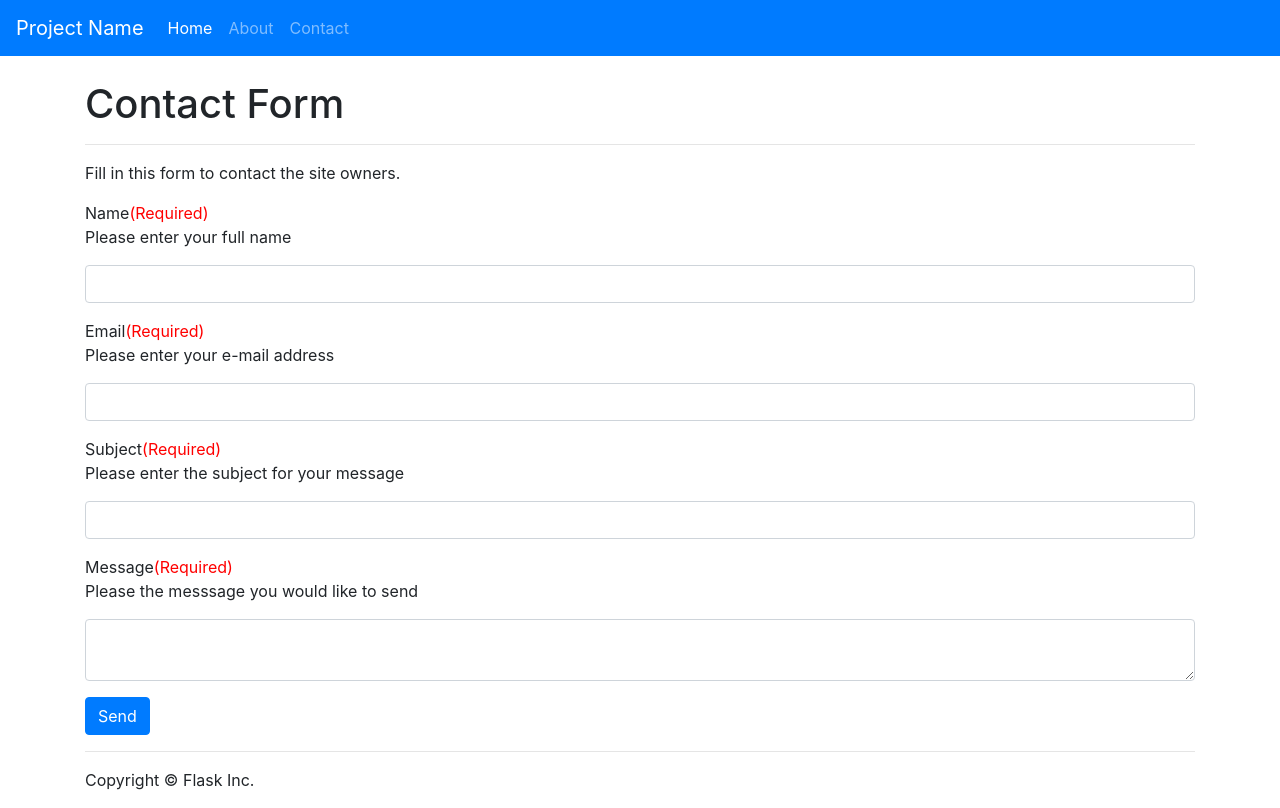
After one commit to jodidari/info3180-lab3, a Flask app: page /contact in a window 1280 px wide. The commit adds this page. Run offline with Flask 2, Linux system fonts and the light colour scheme; some libraries are stand-ins or nearby versions.

Commit message:
your commit message

```diff
--- /dev/null
+++ b/app/forms.py
@@ -0,0 +1,9 @@
+from flask_wtf import FlaskForm
+from wtforms import StringField, TextAreaField
+from wtforms.validators import DataRequired
+
+class ContactForm(FlaskForm):
+    name = StringField('Name', validators=[DataRequired()])
+    email = StringField('Email', validators=[DataRequired()])
+    subject = StringField('Subject', validators=[DataRequired()])
+    message = TextAreaField('Message', validators=[DataRequired()])
--- /dev/null
+++ b/app/templates/contact.html
@@ -0,0 +1,33 @@
+{% extends "base.html" %}
+
+{% block main %}
+<div id="contact">
+    <h1>Contact Form</h1>
+    <hr>
+    <p>Fill in this form to contact the site owners. </p>
+    <form method="POST" action="{{ url_for('contact') }}">
+     {{form.csrf_token}}
+
+     <div class="form-group"{{form.name.label}}<span style="color: red">(Required)</span>
+     <p>Please enter your full name<p>
+     {{form.name(size=20,class="form-control")}}</div>
+
+     <div class="form-group"{{form.email.label}}<span style="color: red">(Required)</span>
+     <p>Please enter your e-mail address<p>
+     {{form.email(size=20,class="form-control")}}</div>
+
+     <div class="form-group"{{form.subject.label}}<span style="color: red">(Required)</span>
+     <p>Please enter the subject for your message<p>
+     {{form.subject(size=20,class="form-control")}}</div>
+
+     <div class="form-group"{{form.message.label}}<span style="color: red">(Required)</span>
+     <p>Please the messsage you would like to send<p>
+     {{form.message(size=40,class="form-control")}}</div>
+
+     <div>
+         <button type="submit" class="btn btn-primary btn-md">Send</button>
+    </div>
+
+     </form>
+    </div>
+{% endblock %}
--- a/app/templates/header.html
+++ b/app/templates/header.html
@@ -12,6 +12,9 @@
       <li class="nav-item">
         <a class="nav-link" href="{{ url_for('about') }}">About</a>
       </li>
+       <li class="nav-item">
+        <a class="nav-link" href="{{ url_for('contact') }}">Contact</a>
+      </li>
     </ul>
   </div>
 </nav>
--- a/app/views.py
+++ b/app/views.py
@@ -5,8 +5,11 @@ Werkzeug Documentation:  http://werkzeug.pocoo.org/documentation/
 This file creates your application.
 """
 
-from app import app
+from app import app,mail
 from flask import render_template, request, redirect, url_for, flash
+from forms import ContactForm
+from flask_mail import Message
+
 
 
 ###
@@ -24,7 +27,21 @@ def about():
     """Render the website's about page."""
     return render_template('about.html', name="Mary Jane")
 
+@app.route('/contact', methods=["POST","GET"])
+def contact():
+    myform=ContactForm()
+    """Render the website's contact page."""
+    if request.method == 'POST' and myform.validate_on_submit():
+        send_mail(myform.name.data,myform.email.data,myform.subject.data,myform.message.data)
+        flash('Successfully sent')
+        return redirect(url_for('home'))
+    else:
+        return render_template('contact.html',form=myform,addtext='Error with sending')
 
+def send_mail(name,email,subject,message):
+	msg = Message(subject, sender=(name,email), recipients=["to@example.com"])
+	msg.body = message
+	mail.send(msg)
 ###
 # The functions below should be applicable to all Flask apps.
 ###
--- a/requirements.txt
+++ b/requirements.txt
@@ -6,3 +6,5 @@ click==6.7
 gunicorn==19.6.0
 itsdangerous==0.24
 wsgiref==0.1.2
+Flask-WTF==0.14.2
+Flask-Mail==0.9.1
```
Also changed, not shown: app/__init__.py (+8 -0 lines).
